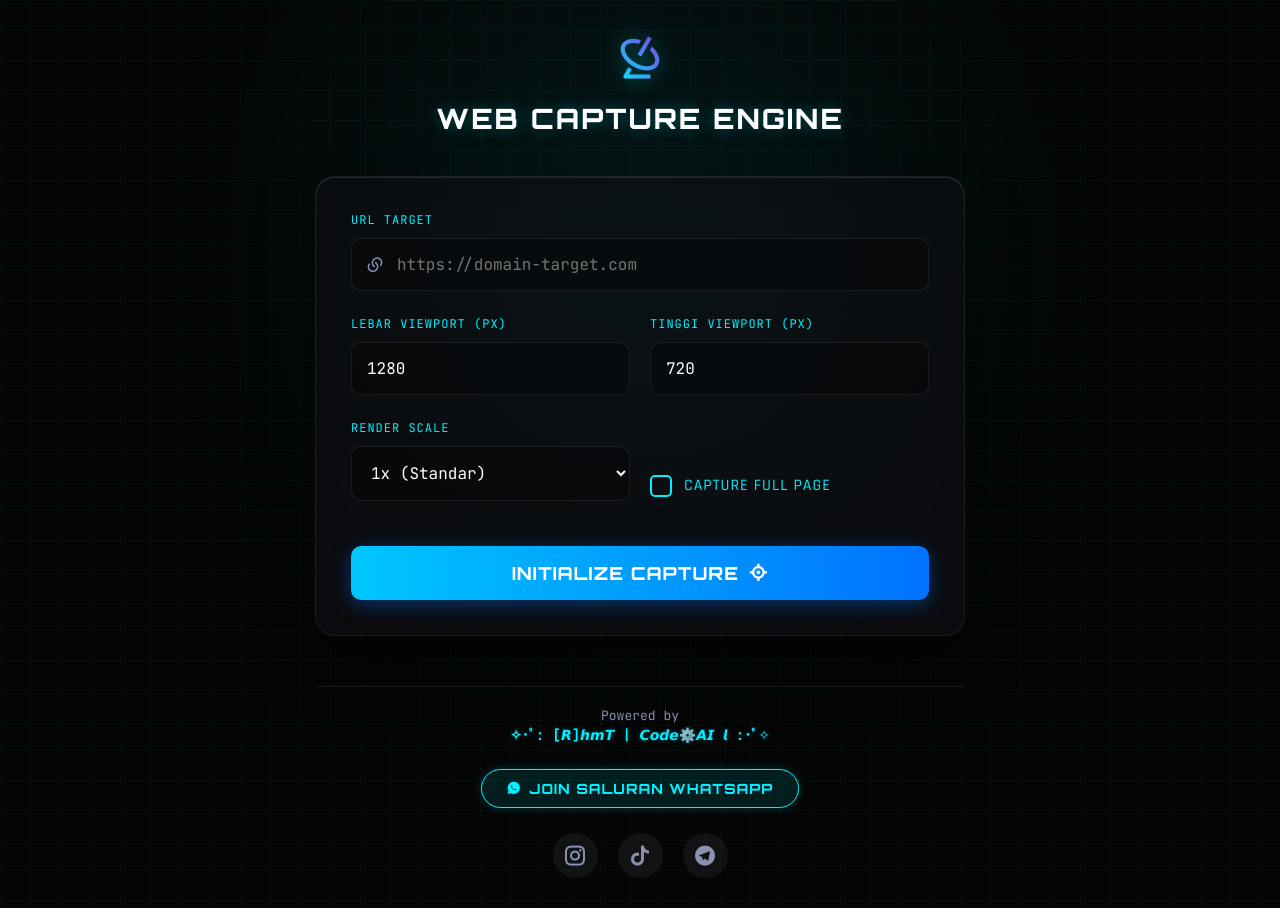
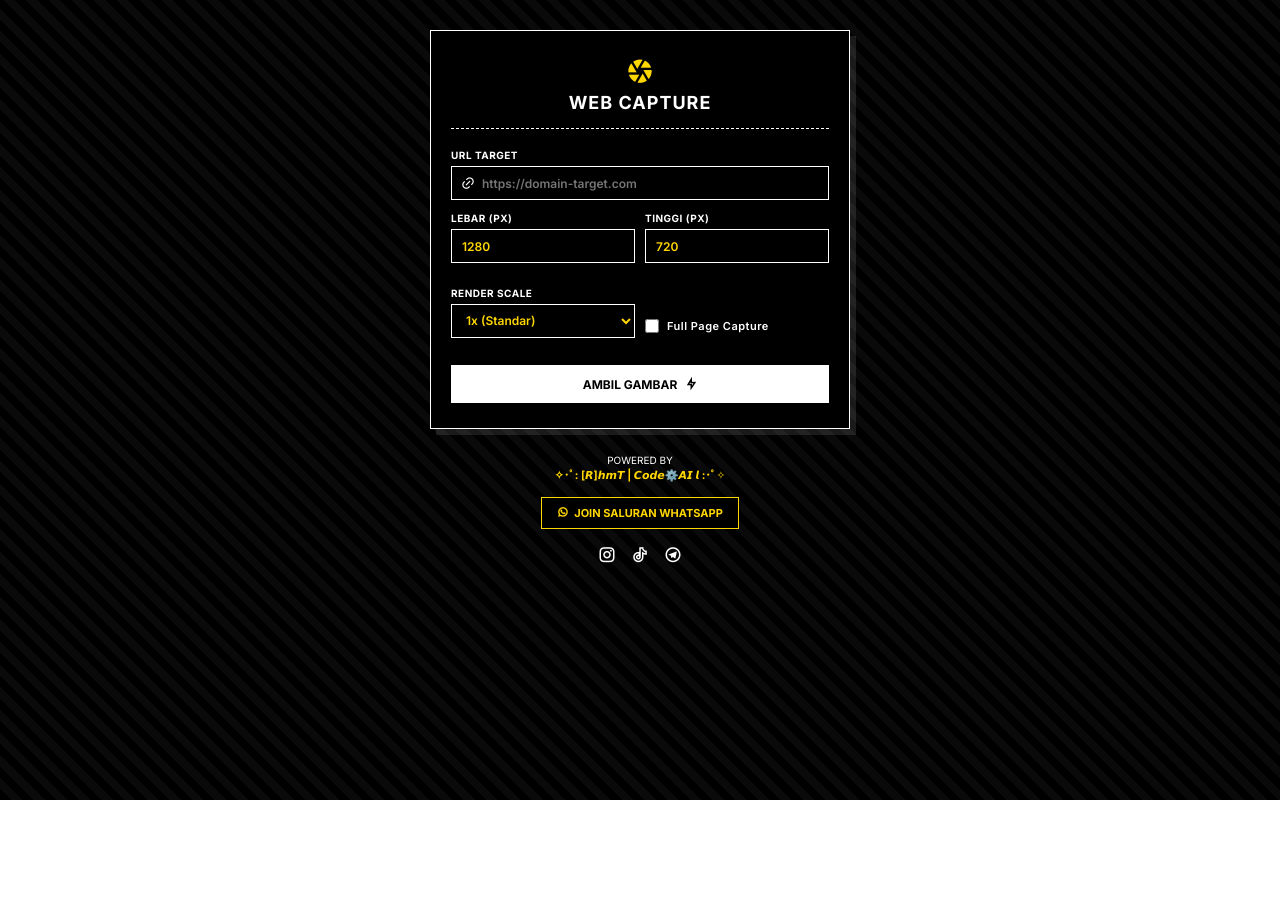
Before and after one commit to rahmtt/Screenshot-web, a website: page public/index.html in a window 1280 px wide. After the commit the page ends 800 px from the top, so only its background shows below. Drawn offline with nearby package versions, Linux system fonts and the light colour scheme.

Commit message:
Rename Web Capture Engine to Web Capture Tool

```diff
--- a/public/index.html
+++ b/public/index.html
@@ -3,454 +3,391 @@
 <head>
     <meta charset="UTF-8">
     <meta name="viewport" content="width=device-width, initial-scale=1.0">
-    <title>Web Capture Engine</title>
+    <title>Web Capture Tool</title>
     <link href="https://cdn.jsdelivr.net/npm/remixicon@3.5.0/fonts/remixicon.css" rel="stylesheet">
-    <link href="https://fonts.googleapis.com/css2?family=Orbitron:wght@500;800&family=Rajdhani:wght@500;700&family=JetBrains+Mono:wght@400;700&display=swap" rel="stylesheet">
+    <link href="https://fonts.googleapis.com/css2?family=Inter:wght@400;600;700&display=swap" rel="stylesheet">
 
     <style>
-        /* ================= TEMA NEON GLASSMORPHISM ================= */
+        /* ================= TEMA 3 WARNA (HITAM, PUTIH, KUNING) ================= */
         :root {
-            --bg-dark: #050505;
-            --neon-blue: #00f0ff;
-            --neon-purple: #8a2be2;
-            --glass-bg: rgba(15, 15, 20, 0.6);
-            --glass-border: rgba(255, 255, 255, 0.08);
-            --text-main: #e0e0e0;
-            --text-muted: #8892b0;
+            --black: #000000;
+            --white: #ffffff;
+            --yellow: #ffd700;
         }
 
-        * { margin: 0; padding: 0; box-sizing: border-box; }
+        * {
+            margin: 0;
+            padding: 0;
+            box-sizing: border-box;
+            font-family: 'Inter', sans-serif;
+        }
 
         body {
-            background-color: var(--bg-dark);
-            /* Efek Grid Cyberpunk di Background */
-            background-image:
-                linear-gradient(rgba(0, 240, 255, 0.03) 1px, transparent 1px),
-                linear-gradient(90deg, rgba(0, 240, 255, 0.03) 1px, transparent 1px);
-            background-size: 30px 30px;
-            color: var(--text-main);
-            font-family: 'Rajdhani', sans-serif;
+            /* Background hitam dengan garis-garis diagonal putih transparan tipis */
+            background: repeating-linear-gradient(
+                45deg,
+                #000000,
+                #000000 8px,
+                #0a0a0a 8px,
+                #0a0a0a 16px
+            );
+            color: var(--white);
             min-height: 100vh;
             display: flex;
             flex-direction: column;
             align-items: center;
-            padding: 30px 20px;
-            position: relative;
-            overflow-x: hidden;
-        }
-
-        /* Cahaya di belakang card */
-        body::before {
-            content: '';
-            position: absolute;
-            top: 10%;
-            left: 50%;
-            transform: translateX(-50%);
-            width: 300px;
-            height: 300px;
-            background: var(--neon-blue);
-            filter: blur(150px);
-            opacity: 0.2;
-            z-index: -1;
+            padding: 30px 15px;
         }
 
         .container {
             width: 100%;
-            max-width: 650px;
-            z-index: 1;
+            max-width: 420px; /* Lebar dibikin lebih padat */
+            background: var(--black);
+            border: 1px solid var(--white);
+            padding: 25px 20px;
+            box-shadow: 6px 6px 0px rgba(255, 255, 255, 0.1);
         }
 
         .header-brand {
             text-align: center;
-            margin-bottom: 40px;
-            animation: fadeInDown 1s ease;
+            margin-bottom: 20px;
+            border-bottom: 1px dashed var(--white);
+            padding-bottom: 15px;
         }
 
         .header-brand i {
-            font-size: 50px;
-            background: linear-gradient(45deg, var(--neon-blue), var(--neon-purple));
-            -webkit-background-clip: text;
-            -webkit-text-fill-color: transparent;
-            filter: drop-shadow(0 0 10px rgba(0, 240, 255, 0.4));
+            font-size: 28px;
+            color: var(--yellow);
         }
 
         .header-brand h1 {
-            font-family: 'Orbitron', sans-serif;
-            font-size: 28px;
-            font-weight: 800;
-            letter-spacing: 2px;
-            color: #fff;
-            margin-top: 15px;
-            text-shadow: 0 0 15px rgba(0, 240, 255, 0.3);
+            font-size: 18px;
+            font-weight: 700;
+            margin-top: 5px;
+            letter-spacing: 1px;
+            text-transform: uppercase;
         }
 
-        /* Glassmorphism Card */
-        .glass-card {
-            background: var(--glass-bg);
-            backdrop-filter: blur(16px);
-            -webkit-backdrop-filter: blur(16px);
-            border: 1px solid var(--glass-border);
-            border-radius: 20px;
-            padding: 35px;
-            box-shadow: 0 30px 60px rgba(0, 0, 0, 0.4), inset 0 1px 0 rgba(255, 255, 255, 0.1);
-        }
-
-        .form-group { margin-bottom: 25px; }
+        /* Form & Input - Dikecilin ukurannya */
+        .form-group { margin-bottom: 12px; }
 
         label {
             display: block;
-            font-family: 'JetBrains Mono', monospace;
-            font-size: 12px;
-            color: var(--neon-blue);
-            margin-bottom: 10px;
-            letter-spacing: 1px;
-            text-transform: uppercase;
+            font-size: 10px;
+            font-weight: 700;
+            color: var(--white);
+            margin-bottom: 5px;
+            letter-spacing: 0.5px;
         }
 
         .input-wrapper { position: relative; }
         .input-wrapper i {
             position: absolute;
-            left: 15px;
+            left: 10px;
             top: 50%;
             transform: translateY(-50%);
-            color: var(--text-muted);
-            font-size: 18px;
-            transition: 0.3s;
+            color: var(--white);
+            font-size: 14px;
         }
 
         input[type="url"], input[type="number"], select {
             width: 100%;
-            background: rgba(0, 0, 0, 0.3);
-            border: 1px solid var(--glass-border);
-            color: #fff;
-            padding: 15px 15px 15px 45px;
-            border-radius: 10px;
-            font-size: 16px;
-            font-family: 'JetBrains Mono', monospace;
+            background: var(--black);
+            border: 1px solid var(--white);
+            color: var(--yellow);
+            padding: 8px 10px 8px 30px;
+            font-size: 12px;
+            font-weight: 600;
             outline: none;
-            transition: all 0.3s ease;
+            height: 34px; /* Tinggi di pres biar slim */
+            transition: 0.2s;
         }
 
-        input[type="number"], select { padding-left: 15px; }
+        input[type="number"], select { padding-left: 10px; }
 
         input:focus, select:focus {
-            border-color: var(--neon-blue);
-            box-shadow: 0 0 15px rgba(0, 240, 255, 0.2);
-            background: rgba(0, 240, 255, 0.05);
+            border-color: var(--yellow);
+            box-shadow: 0 0 5px rgba(255, 215, 0, 0.3);
         }
-
-        .input-wrapper:focus-within i { color: var(--neon-blue); }
 
         .grid-2 {
             display: grid;
             grid-template-columns: 1fr 1fr;
-            gap: 20px;
+            gap: 10px;
         }
 
-        /* Custom Checkbox Cyber */
+        /* Fitur hint ukuran layar waktu diklik */
+        #res-hint {
+            display: none;
+            font-size: 11px;
+            color: var(--yellow);
+            margin-top: 5px;
+            font-weight: 600;
+            animation: fadeIn 0.3s;
+        }
+        #res-hint i { margin-right: 4px; }
+        @keyframes fadeIn { from { opacity: 0; } to { opacity: 1; } }
+
         .checkbox-wrapper {
             display: flex;
             align-items: center;
-            gap: 12px;
-            margin-top: 35px;
+            gap: 8px;
+            margin-top: 20px;
             cursor: pointer;
-            font-family: 'Rajdhani', sans-serif;
-            font-size: 16px;
+            font-size: 11px;
+            font-weight: 600;
         }
 
         .checkbox-wrapper input {
-            appearance: none;
-            width: 22px;
-            height: 22px;
-            border: 2px solid var(--neon-blue);
-            border-radius: 5px;
-            background: transparent;
-            position: relative;
+            accent-color: var(--yellow);
+            width: 14px;
+            height: 14px;
             cursor: pointer;
-            transition: 0.2s;
-        }
-
-        .checkbox-wrapper input:checked {
-            background: var(--neon-blue);
-            box-shadow: 0 0 10px var(--neon-blue);
-        }
-
-        .checkbox-wrapper input:checked::after {
-            content: '✔';
-            position: absolute;
-            top: 50%; left: 50%;
-            transform: translate(-50%, -50%);
-            color: #000;
-            font-size: 14px;
-            font-weight: bold;
         }
 
         /* Tombol Utama */
         .btn {
             width: 100%;
-            background: linear-gradient(90deg, #00c6ff 0%, #0072ff 100%);
-            color: #fff;
-            border: none;
-            padding: 16px;
-            border-radius: 10px;
-            font-size: 18px;
+            background: var(--white);
+            color: var(--black);
+            border: 1px solid var(--white);
+            height: 38px;
+            font-size: 12px;
             font-weight: 700;
-            font-family: 'Orbitron', sans-serif;
-            letter-spacing: 1px;
+            text-transform: uppercase;
             cursor: pointer;
             display: flex;
             justify-content: center;
             align-items: center;
-            gap: 10px;
-            transition: all 0.3s ease;
-            margin-top: 20px;
-            box-shadow: 0 5px 20px rgba(0, 114, 255, 0.4);
+            gap: 8px;
+            margin-top: 15px;
+            transition: 0.2s;
         }
 
         .btn:hover {
-            transform: translateY(-2px);
-            box-shadow: 0 8px 25px rgba(0, 240, 255, 0.6);
+            background: var(--yellow);
+            border-color: var(--yellow);
         }
 
         .btn:disabled {
-            background: #333;
-            color: #888;
-            box-shadow: none;
+            background: #222;
+            border-color: #222;
+            color: #555;
             cursor: not-allowed;
-            transform: none;
         }
 
-        /* Animasi Loader */
         .loader {
-            width: 22px;
-            height: 22px;
-            border: 3px solid rgba(255,255,255,0.2);
-            border-top-color: #fff;
+            width: 14px;
+            height: 14px;
+            border: 2px solid var(--black);
+            border-top-color: transparent;
             border-radius: 50%;
             animation: spin 1s linear infinite;
             display: none;
         }
         @keyframes spin { to { transform: rotate(360deg); } }
-        @keyframes fadeInDown { from { opacity: 0; transform: translateY(-20px); } to { opacity: 1; transform: translateY(0); } }
 
         /* Area Hasil Screenshot */
         #result-area {
             display: none;
-            margin-top: 40px;
-            animation: fadeInDown 0.5s ease;
+            margin-top: 20px;
+            border-top: 1px dashed var(--white);
+            padding-top: 15px;
         }
 
-        .browser-mockup {
-            border: 1px solid var(--neon-blue);
-            border-radius: 12px;
-            overflow: hidden;
-            background: #000;
-            box-shadow: 0 0 20px rgba(0, 240, 255, 0.15);
+        .img-container {
+            border: 1px solid var(--white);
+            padding: 5px;
+            text-align: center;
+        }
+        .img-container img { max-width: 100%; display: block; }
+
+        .btn-success {
+            background: var(--yellow);
+            color: var(--black);
+            border-color: var(--yellow);
         }
 
-        .browser-header {
-            background: rgba(0, 240, 255, 0.1);
-            padding: 12px;
-            display: flex;
-            gap: 8px;
-            border-bottom: 1px solid var(--glass-border);
+        /* ================= FOOTER ================= */
+        footer {
+            margin-top: 25px;
+            text-align: center;
+            width: 100%;
+            max-width: 420px;
         }
 
-        .dot { width: 12px; height: 12px; border-radius: 50%; }
-        .dot.r { background: #ff5f56; box-shadow: 0 0 5px #ff5f56; }
-        .dot.y { background: #ffbd2e; box-shadow: 0 0 5px #ffbd2e; }
-        .dot.g { background: #27c93f; box-shadow: 0 0 5px #27c93f; }
-
-        .img-container { padding: 15px; text-align: center; }
-        .img-container img { max-width: 100%; border-radius: 6px; }
-
-        .btn-success {
-            background: linear-gradient(90deg, #11998e 0%, #38ef7d 100%);
-            box-shadow: 0 5px 20px rgba(56, 239, 125, 0.4);
-            margin-top: 20px;
+        .powered-text {
+            font-size: 10px;
+            color: var(--white);
+            margin-bottom: 15px;
+            text-transform: uppercase;
         }
-        .btn-success:hover { box-shadow: 0 8px 25px rgba(56, 239, 125, 0.6); }
-
-        /* ================= FOOTER REQUEST KHUSUS ================= */
-        footer {
-            margin-top: 50px;
-            text-align: center;
-            width: 100%;
-            padding-top: 20px;
-            border-top: 1px solid var(--glass-border);
+        .powered-text strong {
+            color: var(--yellow);
+            font-size: 11px;
         }
 
-        /* 1. Powered By */
-        .powered-text {
-            font-family: 'JetBrains Mono', monospace;
-            font-size: 13px;
-            color: var(--text-muted);
-            margin-bottom: 25px;
-        }
-        .powered-text strong {
-            color: var(--neon-blue);
-            font-size: 14px;
-            text-shadow: 0 0 5px rgba(0, 240, 255, 0.3);
+        /* Tombol Join Saluran (Kuning - Menonjol) */
+        .join-channel-box {
+            margin-bottom: 15px;
         }
 
-        /* 2. Tombol Join Saluran (Beda Sendiri) */
-        .join-channel-box {
-            margin-bottom: 25px;
-        }
         .btn-join-saluran {
             display: inline-flex;
             align-items: center;
-            gap: 8px;
-            background: rgba(0, 240, 255, 0.1);
-            border: 1px solid var(--neon-blue);
-            color: var(--neon-blue);
-            padding: 10px 25px;
-            border-radius: 30px;
+            gap: 6px;
+            background: var(--black);
+            border: 1px solid var(--yellow);
+            color: var(--yellow);
+            padding: 8px 15px;
             text-decoration: none;
-            font-family: 'Orbitron', sans-serif;
+            font-size: 11px;
             font-weight: 700;
-            font-size: 14px;
-            letter-spacing: 1px;
-            transition: all 0.3s ease;
-            box-shadow: 0 0 10px rgba(0, 240, 255, 0.2);
-        }
-        .btn-join-saluran:hover {
-            background: var(--neon-blue);
-            color: #000;
-            box-shadow: 0 0 20px rgba(0, 240, 255, 0.6);
-            transform: scale(1.05);
+            transition: 0.2s;
         }
 
-        /* 3. Social Links biasa */
+        .btn-join-saluran:hover {
+            background: var(--yellow);
+            color: var(--black);
+        }
+
+        /* Icon Sosmed (Putih) */
         .social-links {
             display: flex;
             justify-content: center;
-            gap: 20px;
+            gap: 15px;
         }
         .social-links a {
-            color: var(--text-muted);
-            font-size: 24px;
+            color: var(--white);
+            font-size: 18px;
             text-decoration: none;
-            transition: 0.3s;
-            background: rgba(255, 255, 255, 0.05);
-            width: 45px;
-            height: 45px;
-            display: flex;
-            justify-content: center;
-            align-items: center;
-            border-radius: 50%;
-            border: 1px solid transparent;
+            transition: 0.2s;
         }
-        .social-links a:hover {
-            color: #fff;
-            border-color: var(--glass-border);
-            background: rgba(255, 255, 255, 0.1);
-            transform: translateY(-5px);
-        }
-
-        @media (max-width: 480px) {
-            .grid-2 { grid-template-columns: 1fr; gap: 20px; }
-            .checkbox-wrapper { margin-top: 10px; }
-            .glass-card { padding: 25px 20px; }
-        }
+        .social-links a:hover { color: var(--yellow); }
     </style>
 </head>
 <body>
 
     <div class="container">
         <div class="header-brand">
-            <i class="ri-radar-line"></i>
-            <h1>WEB CAPTURE ENGINE</h1>
+            <i class="ri-camera-lens-fill"></i>
+            <h1>Web Capture</h1>
         </div>
 
-        <div class="glass-card">
         <form id="ss-form">
             <div class="form-group">
                 <label>URL TARGET</label>
                 <div class="input-wrapper">
-                        <i class="ri-links-line"></i>
+                    <i class="ri-link"></i>
                     <input type="url" id="url" placeholder="https://domain-target.com" required>
                 </div>
             </div>
 
             <div class="grid-2">
                 <div class="form-group">
-                        <label>LEBAR VIEWPORT (PX)</label>
+                    <label>LEBAR (PX)</label>
                     <input type="number" id="width" value="1280" required>
                 </div>
                 <div class="form-group">
-                        <label>TINGGI VIEWPORT (PX)</label>
+                    <label>TINGGI (PX)</label>
                     <input type="number" id="height" value="720" required>
                 </div>
             </div>
 
-                <div class="grid-2">
+            <!-- Tempat Notifikasi Ukuran Layar Muncul -->
+            <div id="res-hint"></div>
+
+            <div class="grid-2" style="margin-top: 12px;">
                 <div class="form-group">
                     <label>RENDER SCALE</label>
                     <select id="scale">
                         <option value="1">1x (Standar)</option>
-                            <option value="2">2x (Retina HD)</option>
-                            <option value="3">3x (Ultra 4K)</option>
+                        <option value="2">2x (HD)</option>
+                        <option value="3">3x (Ultra)</option>
                     </select>
                 </div>
                 <label class="checkbox-wrapper">
                     <input type="checkbox" id="fullpage">
-                        <span>Capture Full Page</span>
+                    <span>Full Page Capture</span>
                 </label>
             </div>
 
             <button type="submit" id="submit-btn" class="btn">
-                    <span id="btn-text">INITIALIZE CAPTURE</span>
-                    <i class="ri-focus-3-line" id="btn-icon"></i>
+                <span id="btn-text">AMBIL GAMBAR</span>
+                <i class="ri-flashlight-line" id="btn-icon"></i>
                 <div class="loader" id="loader"></div>
             </button>
         </form>
 
         <div id="result-area">
-                <div class="browser-mockup">
-                    <div class="browser-header">
-                        <span class="dot r"></span>
-                        <span class="dot y"></span>
-                        <span class="dot g"></span>
-                    </div>
             <div class="img-container">
                 <img id="result-img" src="" alt="Hasil Render">
             </div>
-                </div>
-
             <button id="download-btn" class="btn btn-success">
-                    <i class="ri-download-cloud-fill"></i> SIMPAN HASIL RENDER
+                <i class="ri-download-line"></i> SIMPAN GAMBAR
             </button>
         </div>
     </div>
 
     <footer>
-            <!-- 1. Teks Powered By -->
+        <!-- 1. Powered By -->
         <div class="powered-text">
             Powered by<br>
             <strong>✧･ﾟ: [𝙍]𝙝𝙢𝙏 | 𝘾𝙤𝙙𝙚⚙️𝘼𝙄 𝙡 :･ﾟ✧</strong>
         </div>
 
-            <!-- 2. Tombol Join Saluran (Spesial & Terpisah) -->
+        <!-- 2. Tombol Join Saluran (Kuning/Beda Sendiri) -->
         <div class="join-channel-box">
             <a href="https://whatsapp.com/channel/0029VbBjyjlJ93wa6hwSWa0p" target="_blank" class="btn-join-saluran">
-                    <i class="ri-whatsapp-fill"></i> JOIN SALURAN WHATSAPP
+                <i class="ri-whatsapp-line"></i> JOIN SALURAN WHATSAPP
             </a>
         </div>
 
-            <!-- 3. Icon Sosmed Lainnya -->
+        <!-- 3. Icon Sosmed (Hitam/Putih) -->
         <div class="social-links">
             <a href="https://www.instagram.com/rahmt_nhw?igsh=MWQwcnB3bTA2ZnVidg==" target="_blank"><i class="ri-instagram-line"></i></a>
-                <a href="https://www.tiktok.com/@r_hmtofc?_r=1&_t=ZS-94KRfWQjeUu" target="_blank"><i class="ri-tiktok-fill"></i></a>
-                <a href="https://t.me/rAi_engine" target="_blank"><i class="ri-telegram-fill"></i></a>
+            <a href="https://www.tiktok.com/@r_hmtofc?_r=1&_t=ZS-94KRfWQjeUu" target="_blank"><i class="ri-tiktok-line"></i></a>
+            <a href="https://t.me/rAi_engine" target="_blank"><i class="ri-telegram-line"></i></a>
         </div>
     </footer>
-    </div>
 
     <script>
-        // Logika aslinya nggak diganggu gugat bro
+        // ================= LOGIKA FITUR UKURAN (HINT RESOLUSI) =================
+        const wInput = document.getElementById('width');
+        const hInput = document.getElementById('height');
+        const resHint = document.getElementById('res-hint');
+
+        function updateResHint() {
+            const w = parseInt(wInput.value) || 0;
+            const h = parseInt(hInput.value) || 0;
+            let icon = 'ri-computer-line';
+            let text = 'Desktop/Tablet';
+
+            if (w < 600) {
+                icon = 'ri-smartphone-line'; text = 'Mobile Phone';
+            } else if (w === 1280 && h === 720) {
+                text = 'Desktop (HD)';
+            } else if (w === 1920 && h === 1080) {
+                text = 'Desktop (Full HD)';
+            }
+
+            resHint.innerHTML = `<i class="${icon}"></i> Ukuran = ${w} x ${h} (${text})`;
+            resHint.style.display = 'block';
+        }
+
+        // Munculin teks waktu kolom diklik atau angkanya diganti
+        wInput.addEventListener('focus', updateResHint);
+        hInput.addEventListener('focus', updateResHint);
+        wInput.addEventListener('input', updateResHint);
+        hInput.addEventListener('input', updateResHint);
+
+        // Hilangin teks kalau udah gak di-klik
+        wInput.addEventListener('blur', () => resHint.style.display = 'none');
+        hInput.addEventListener('blur', () => resHint.style.display = 'none');
+
+
+        // ================= LOGIKA API CAPTURE (TETAP AMAN) =================
         const API_URL = '/api/screenshot';
-
         const form = document.getElementById('ss-form');
         const submitBtn = document.getElementById('submit-btn');
         const btnText = document.getElementById('btn-text');
@@ -471,8 +408,8 @@
 
             const payload = {
                 url: document.getElementById('url').value,
-                width: parseInt(document.getElementById('width').value) || 1280,
-                height: parseInt(document.getElementById('height').value) || 720,
+                width: parseInt(wInput.value) || 1280,
+                height: parseInt(hInput.value) || 720,
                 device_scale: parseInt(document.getElementById('scale').value) || 1,
                 full_page: document.getElementById('fullpage').checked
             };
@@ -499,7 +436,7 @@
                 alert('Terjadi kesalahan koneksi.');
             } finally {
                 submitBtn.disabled = false;
-                btnText.textContent = 'INITIALIZE CAPTURE';
+                btnText.textContent = 'AMBIL GAMBAR';
                 btnIcon.style.display = 'inline-block';
                 loader.style.display = 'none';
             }
@@ -510,7 +447,7 @@
             const imageUrl = resultImg.src;
 
             const originalHTML = downloadBtn.innerHTML;
-            downloadBtn.innerHTML = '<div class="loader" style="display:inline-block; border-color: #fff; border-top-color: transparent;"></div> MENDOWNLOAD...';
+            downloadBtn.innerHTML = '<div class="loader" style="display:inline-block; border-color: #000; border-top-color: transparent;"></div>';
 
             try {
                 const response = await fetch(imageUrl);
@@ -519,7 +456,7 @@
 
                 const a = document.createElement('a');
                 a.href = tempUrl;
-                a.download = `capture-engine-${new Date().getTime()}.png`;
+                a.download = `capture-${new Date().getTime()}.png`;
 
                 document.body.appendChild(a);
                 a.click();
```
Lines whose indentation alone changed are shown as unchanged.
